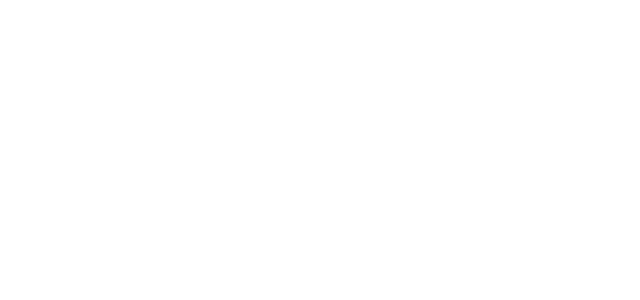
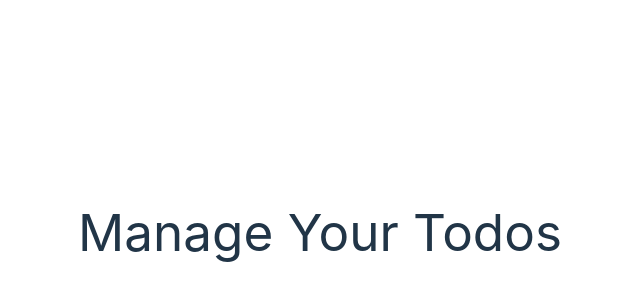
Before and after one commit to sachitt04/Todo-React-ContextApi, a React (Vite) app: page / in a window 1280 px wide. Shown: the part 168-468 px from the top of the page, without its empty margins (320-960 px from the left). Built offline with nearby package versions, Linux system fonts and the light colour scheme.

Commit message:
write addTodo updateTodo checkTodo deleteTodo

```diff
--- a/src/App.jsx
+++ b/src/App.jsx
@@ -2,14 +2,46 @@
 import reactLogo from './assets/react.svg'
 import viteLogo from '/vite.svg'
 import './App.css'
+import { TodoProvider } from './context'
 
 function App() {
-  const [count, setCount] = useState(0)
+  const [todos,setTodos] = useState([])
+
+  const addTodo = (todo) => {
+
+    setTodos((prev)=> [{id:Date.now(), ...todo},...prev])
+  }
+
+  const updateTodo = (todo,id) => {
+    setTodos ((prev) => prev.map((eachTodo) => (prevTodo.id === id ? todo : prevTodo)))
+
+  }
+
+  const checkTodo = (id) => {
+
+    setTodos((prev)=> prev.map((eachTodo)=> eachTodo.id === id ? {...eachTodo, completed:!eachTodo.completed} : eachTodo))
+
+  }
+
+  const deleteTodo = (id) => {
+    setTodos((prev) => prev.filter((eachTodo)=> eachTodo.id !== id ))
+
+  }
 
   return (
-    <>
-
-    </>
+    <TodoProvider value={{todos,addTodo,updateTodo,checkTodo,deleteTodo}}>
+ <div className="bg-[#172842] min-h-screen py-8">
+                <div className="w-full max-w-2xl mx-auto shadow-md rounded-lg px-4 py-3 text-white">
+                    <h1 className="text-2xl font-bold text-center mb-8 mt-2">Manage Your Todos</h1>
+                    <div className="mb-4">
+                        {/* Todo form goes here */}
+                    </div>
+                    <div className="flex flex-wrap gap-y-3">
+                        {/*Loop and Add TodoItem here */}
+                    </div>
+                </div>
+            </div>
+    </TodoProvider>
   )
 }
 
```
